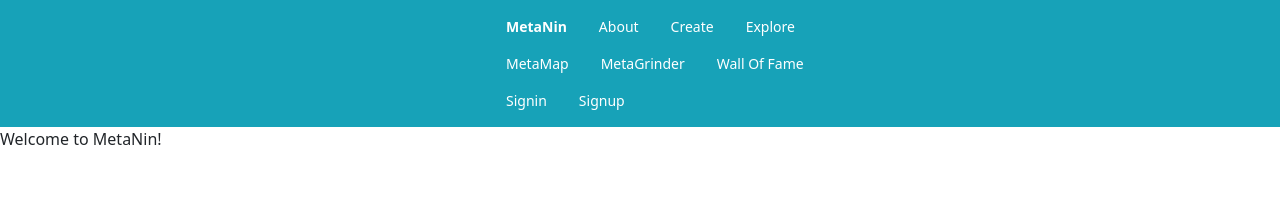
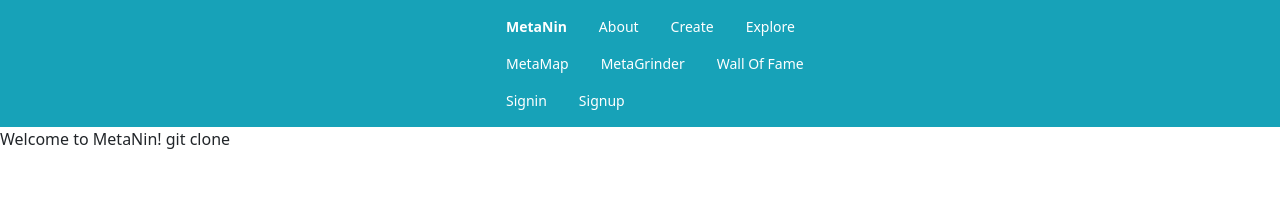
Before and after one commit to HanziD/MetaNin-app, an Angular app: page / in a window 1280 px wide. Shown: the top 217 px of the page. Built offline with nearby package versions, Linux system fonts and the light colour scheme.

Commit message:
testing cloned repo works

```diff
--- a/src/app/app.component.html
+++ b/src/app/app.component.html
@@ -1,6 +1,6 @@
 <mn-topnavbar>Loading...</mn-topnavbar>
 <p>
-  Welcome to MetaNin!
+  Welcome to MetaNin! git clone
 </p>
 
 <fm-footer>Loading...</fm-footer>
```
